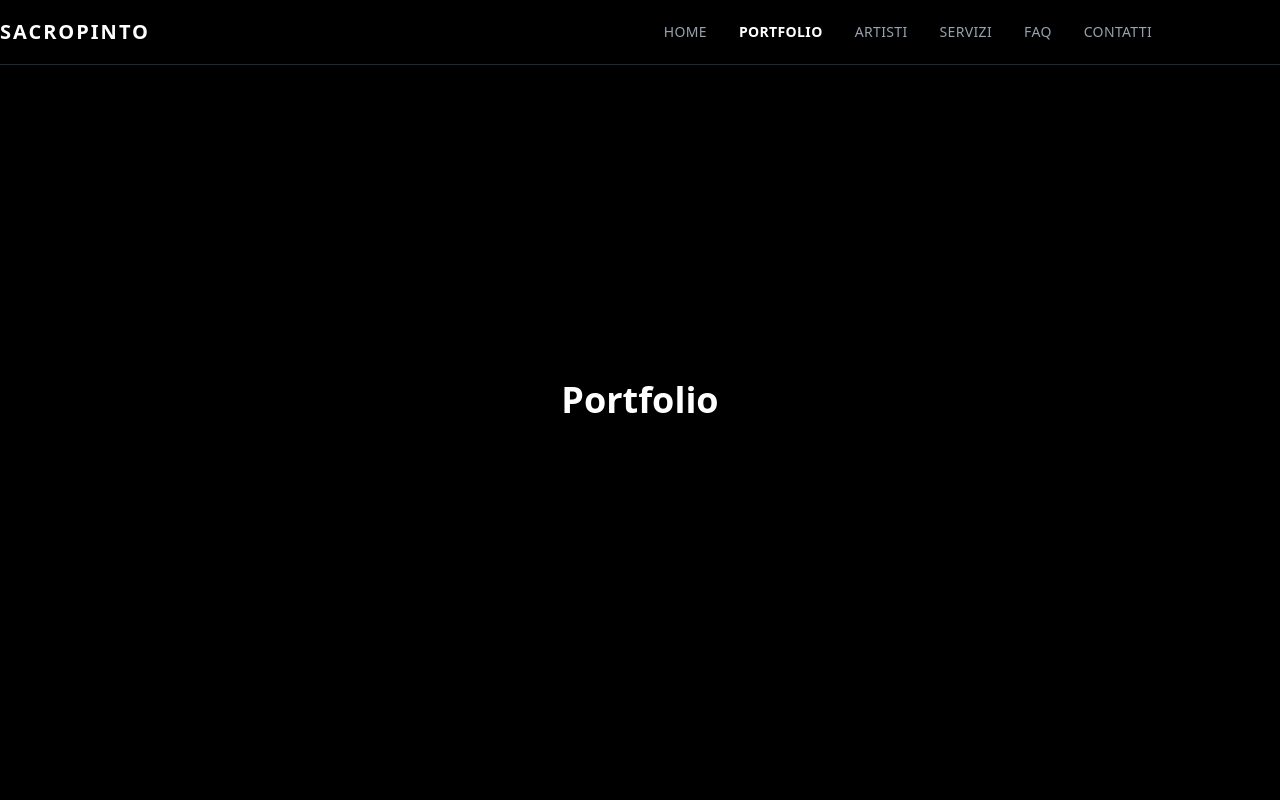
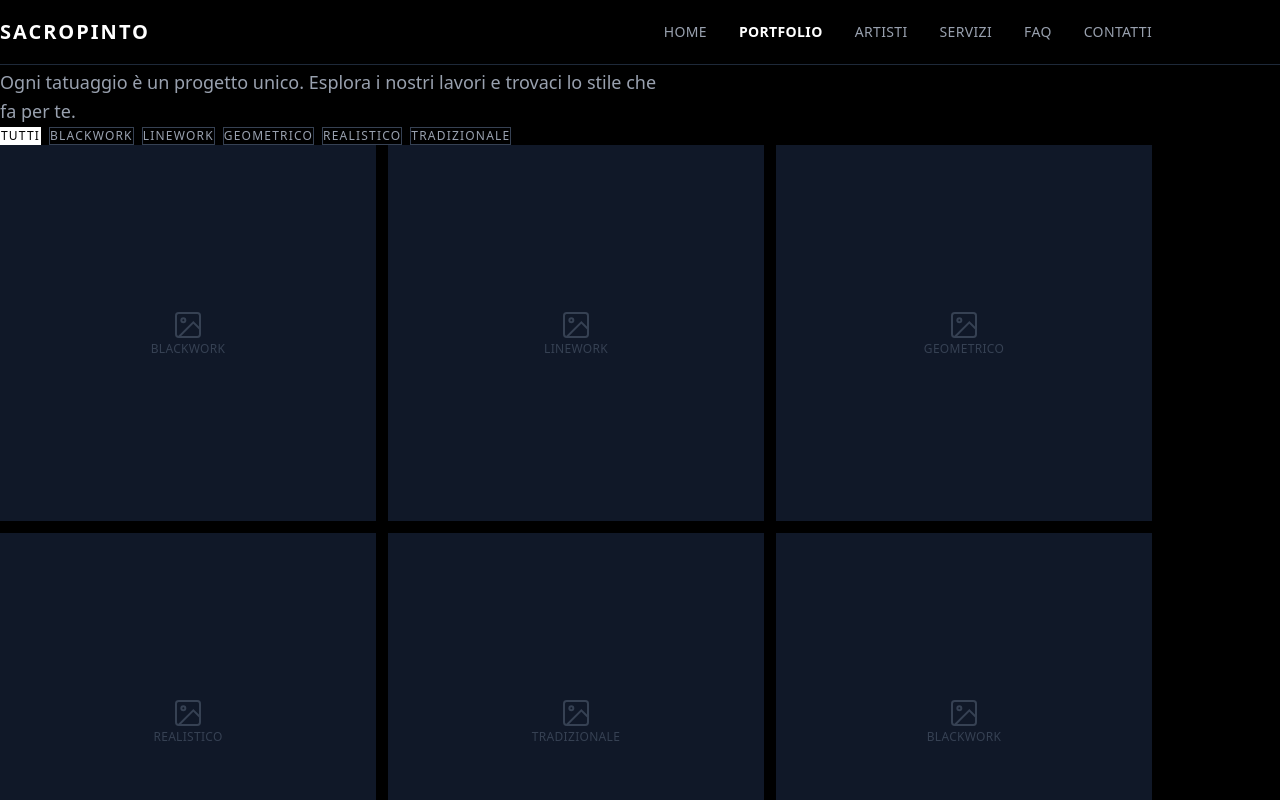
Before and after one commit to GiuSem14/sacropinto-site, a React (Vite) app: page /portfolio in a window 1280 px wide. Shown: the top 800 px of the page. Built offline with nearby package versions, Linux system fonts and the light colour scheme.

Commit message:
pagina Portfolio con filtri per stile

```diff
--- a/src/pages/Portfolio.jsx
+++ b/src/pages/Portfolio.jsx
@@ -1,7 +1,95 @@
+import { useState } from "react"
+import { Helmet } from "react-helmet-async"
+import Container from "../components/layout/Container"
+import { portfolioData, portfolioStyles } from "../data/portfolio"
+import { buildTitle } from "../utils/seo"
+import Button from "../components/ui/Button"
+
 export default function Portfolio() {
+  const [activeStyle, setActiveStyle] = useState("Tutti")
+
+  const filtered = activeStyle === "Tutti"
+    ? portfolioData
+    : portfolioData.filter((item) => item.style === activeStyle)
+
   return (
-    <div className="min-h-screen flex items-center justify-center">
-      <h1 className="text-4xl font-bold">Portfolio</h1>
-    </div>
+    <>
+      <Helmet>
+        <title>{buildTitle("Portfolio")}</title>
+        <meta name="description" content="Scopri i tatuaggi realizzati da Sacropinto a Piazza Armerina. Blackwork, realistico, geometrico, linework e molto altro." />
+      </Helmet>
+
+      <section className="py-24 bg-black min-h-screen">
+        <Container>
+
+          <div className="max-w-2xl mb-12">
+            <p className="text-gray-500 uppercase tracking-widest text-sm mb-3">I nostri lavori</p>
+            <h1 className="text-4xl md:text-5xl font-bold text-white mb-4">Portfolio</h1>
+            <p className="text-gray-400 text-lg leading-relaxed">
+              Ogni tatuaggio è un progetto unico. Esplora i nostri lavori e trovaci lo stile che fa per te.
+            </p>
+          </div>
+
+          {/* Filtri */}
+          <div className="flex flex-wrap gap-2 mb-12">
+            {portfolioStyles.map((style) => (
+              <button
+                key={style}
+                onClick={() => setActiveStyle(style)}
+                className={`px-4 py-2 text-xs uppercase tracking-widest transition-colors duration-200 border ${
+                  activeStyle === style
+                    ? "bg-white text-black border-white"
+                    : "bg-transparent text-gray-400 border-gray-700 hover:border-gray-400 hover:text-white"
+                }`}
+              >
+                {style}
+              </button>
+            ))}
+          </div>
+
+          {/* Griglia */}
+          <div className="grid grid-cols-2 md:grid-cols-3 gap-3">
+            {filtered.map((item) => (
+              <div key={item.id} className="aspect-square bg-gray-900 relative overflow-hidden group">
+                {item.image ? (
+                  <img
+                    src={item.image}
+                    alt={item.alt}
+                    className="w-full h-full object-cover transition-transform duration-500 group-hover:scale-105"
+                  />
+                ) : (
+                  <div className="w-full h-full flex flex-col items-center justify-center text-gray-700">
+                    <svg width="32" height="32" viewBox="0 0 24 24" fill="none" stroke="currentColor" strokeWidth="1.5">
+                      <rect x="3" y="3" width="18" height="18" rx="2"/>
+                      <circle cx="8.5" cy="8.5" r="1.5"/>
+                      <path d="M21 15l-5-5L5 21"/>
+                    </svg>
+                    <span className="text-xs mt-2 uppercase tracking-wide">{item.style}</span>
+                  </div>
+                )}
+                <div className="absolute inset-0 bg-black/60 opacity-0 group-hover:opacity-100 transition-opacity duration-300 flex items-end p-4">
+                  <div>
+                    <p className="text-white text-sm font-medium">{item.title}</p>
+                    <p className="text-gray-400 text-xs uppercase tracking-widest">{item.style}</p>
+                  </div>
+                </div>
+              </div>
+            ))}
+          </div>
+
+          {filtered.length === 0 && (
+            <div className="text-center py-24 text-gray-600">
+              <p className="text-lg">Nessun lavoro in questa categoria al momento.</p>
+            </div>
+          )}
+
+          <div className="mt-16 text-center">
+            <p className="text-gray-400 mb-6">Ti piace quello che vedi? Parliamo del tuo progetto.</p>
+            <Button href="/contatti" variant="primary">Prenota una consulenza</Button>
+          </div>
+
+        </Container>
+      </section>
+    </>
   )
 }
```
